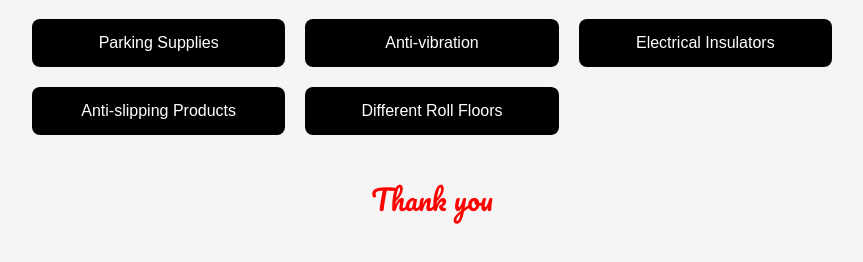
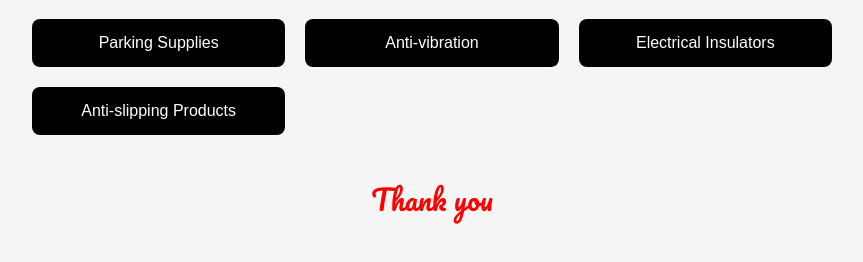
Before and after one commit to marsorubb100/MarsoSafetyProducts, a plain HTML site: page index.html in a window 1280 px wide. Shown: the part 206-468 px from the top of the page, without its empty margins (208-1071 px from the left). Drawn offline with Linux system fonts and the light colour scheme.

Commit message:
Update index.html

```diff
--- a/index.html
+++ b/index.html
@@ -74,7 +74,7 @@
   <a class="btn" href="Anti_Vibration Catalog.pdf" target="_blank">Anti-vibration</a>
   <a class="btn" href="Electrical Insulator Marso.pdf" target="_blank">Electrical Insulators</a>
   <a class="btn" href="Anti-slipping Cataloge3.pdf" target="_blank">Anti-slipping Products</a>
-  <a class="btn" href="Rubber Rolls Catalog 2_marso.pdf" target="_blank">Different Roll Floors</a>
+  <a class="btn" href="Rubber Rolls Catalog 2_marso.pdf" target="_blank"  style="display:none;">Different Roll Floors</a>
 </div>
 
 <!-- Second Text -->
```
